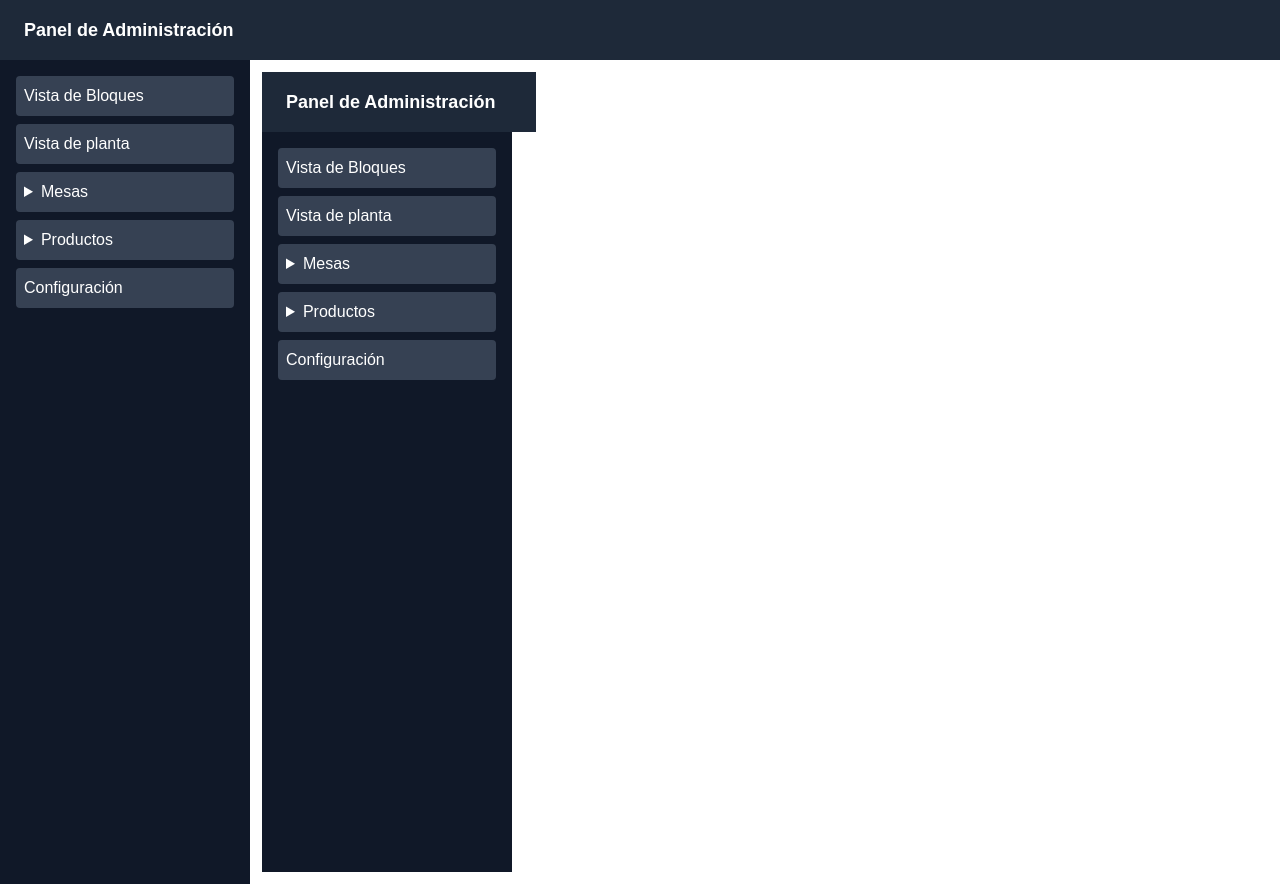
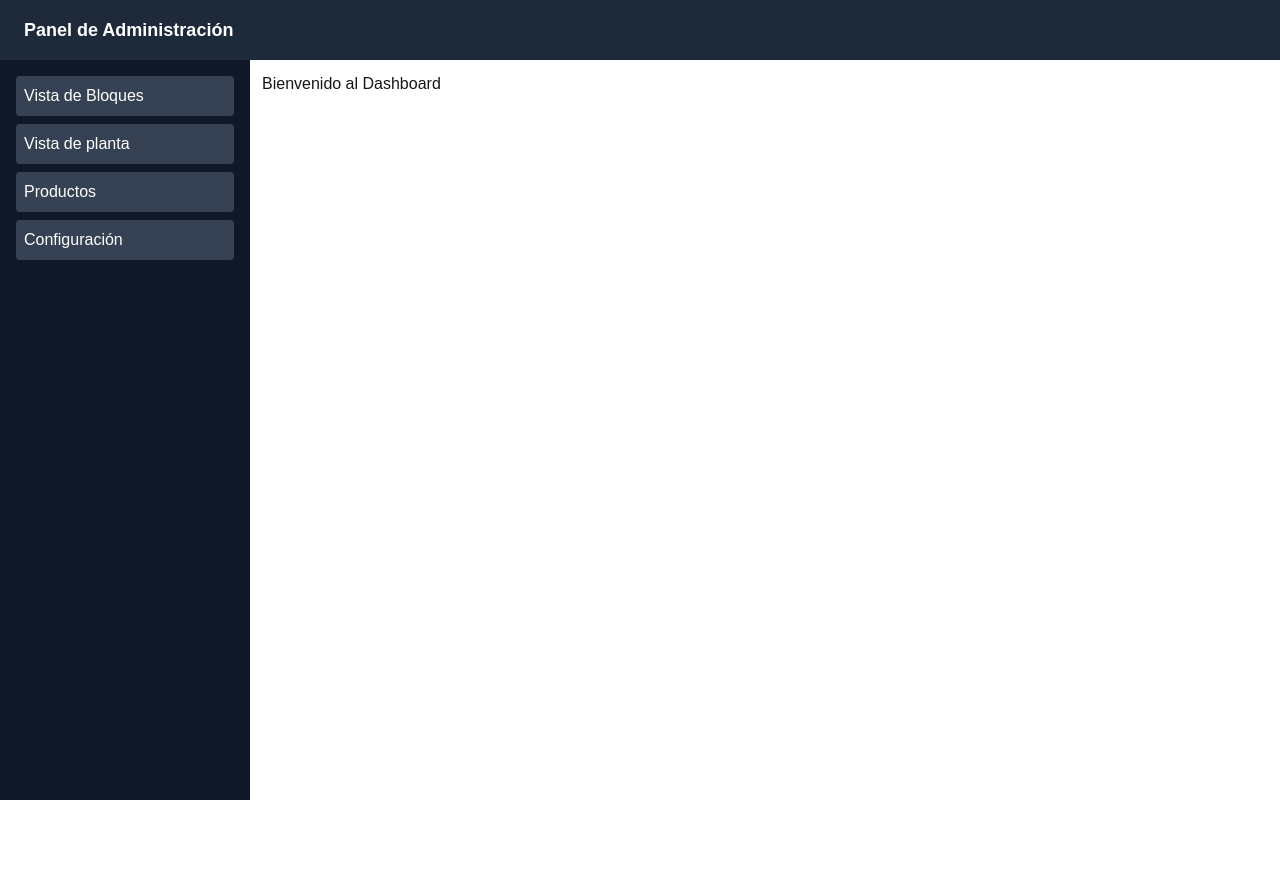
Before and after one commit to CristianTapia/dashboard, a Next.js app: page /dashboard in a window 1280 px wide. After the commit the page ends 800 px from the top, so only its background shows below. Built offline with nearby package versions, Linux system fonts and the light colour scheme.

Commit message:
Using a standarized layout for all routes

```diff
--- /dev/null
+++ b/app/dashboard/configuracion/page.tsx
@@ -0,0 +1,3 @@
+export default function configurationPage() {
+  return <div>Config</div>;
+}
--- a/app/dashboard/layout.tsx
+++ b/app/dashboard/layout.tsx
@@ -1,5 +1,43 @@
-import DashboardLayout from "./page";
+import Link from "next/link";
 
-export default function Layout({ children }: { children: React.ReactNode }) {
-  return <DashboardLayout>{children}</DashboardLayout>;
+export default function DashboardLayout({ children }: { children: React.ReactNode }) {
+  return (
+    <div className="grid grid-cols-[250px_1fr] grid-rows-[60px_1fr] h-screen">
+      {/* Header */}
+      <header className="col-span-2 bg-gray-800 text-white flex items-center px-6">
+        <h1 className="text-lg font-semibold">Panel de Administración</h1>
+      </header>
+
+      {/* Sidebar */}
+      <aside className="bg-gray-900 text-white p-4">
+        <nav>
+          <ul className="space-y-2">
+            <li>
+              <Link href="/dashboard/mesas-vista-bloques" className="block p-2 bg-gray-700 rounded hover:bg-gray-600">
+                Vista de Bloques
+              </Link>
+            </li>
+            <li>
+              <Link href="/dashboard/mesas-vista-planta" className="block p-2 bg-gray-700 rounded hover:bg-gray-600">
+                Vista de planta
+              </Link>
+            </li>
+            <li>
+              <Link href="/dashboard/productos" className="block p-2 bg-gray-700 rounded hover:bg-gray-600">
+                Productos
+              </Link>
+            </li>
+            <li>
+              <Link href="/dashboard/configuracion" className="block p-2 bg-gray-700 rounded hover:bg-gray-600">
+                Configuración
+              </Link>
+            </li>
+          </ul>
+        </nav>
+      </aside>
+
+      {/* Contenido dinámico */}
+      <main className="flex flex-wrap gap-2 items-start content-start p-3">{children}</main>
+    </div>
+  );
 }
--- a/app/dashboard/page.tsx
+++ b/app/dashboard/page.tsx
@@ -1,68 +1,3 @@
-import Link from "next/link";
-import Tables from "../ui/Tables";
-import { tablesArray } from "../lib/data";
-
-export default function DashboardLayout({ children }: { children: React.ReactNode }) {
-  return (
-    <div className="grid grid-cols-[250px_1fr] grid-rows-[60px_1fr] h-screen">
-      {/* Header */}
-      <header className="col-span-2 bg-gray-800 text-white flex items-center px-6">
-        <h1 className="text-lg font-semibold">Panel de Administración</h1>
-      </header>
-
-      {/* Sidebar */}
-      <aside className="bg-gray-900 text-white p-4">
-        <nav>
-          <ul className="space-y-2">
-            <li>
-              <Link href="/dashboard/mesas-vista-bloques" className="block p-2 bg-gray-700 rounded hover:bg-gray-600">
-                Vista de Bloques
-              </Link>
-            </li>
-            <li>
-              <Link href="/dashboard/mesas-vista-planta" className="block p-2 bg-gray-700 rounded hover:bg-gray-600">
-                Vista de planta
-              </Link>
-            </li>
-            <li>
-              <details>
-                <summary className="p-2 bg-gray-700 rounded hover:bg-gray-600">Mesas</summary>
-                <Link href="/dashboard/products" className="block p-2">
-                  Agregar Mesa
-                </Link>
-                <Link href="/dashboard/products" className="block p-2">
-                  Editar Mesa
-                </Link>
-                <Link href="/dashboard/products" className="block p-2">
-                  Borrar Mesa
-                </Link>
-              </details>
-            </li>
-            <li>
-              <details>
-                <summary className="p-2 bg-gray-700 rounded hover:bg-gray-600">Productos</summary>
-                <Link href="/dashboard/products" className="block p-2">
-                  Agregar Producto
-                </Link>
-                <Link href="/dashboard/products" className="block p-2">
-                  Editar Producto
-                </Link>
-                <Link href="/dashboard/products" className="block p-2">
-                  Borrar Producto
-                </Link>
-              </details>
-            </li>
-            <li>
-              <Link href="/dashboard/settings" className="block p-2 bg-gray-700 rounded hover:bg-gray-600">
-                Configuración
-              </Link>
-            </li>
-          </ul>
-        </nav>
-      </aside>
-
-      {/* Contenido dinámico */}
-      <main className="flex flex-wrap gap-2 items-start content-start p-3">{children}</main>
-    </div>
-  );
+export default function Page() {
+  return <h2>Bienvenido al Dashboard</h2>;
 }
--- /dev/null
+++ b/app/dashboard/productos/page.tsx
@@ -0,0 +1,3 @@
+export default function productsPage() {
+  return <div>Products</div>;
+}
```
